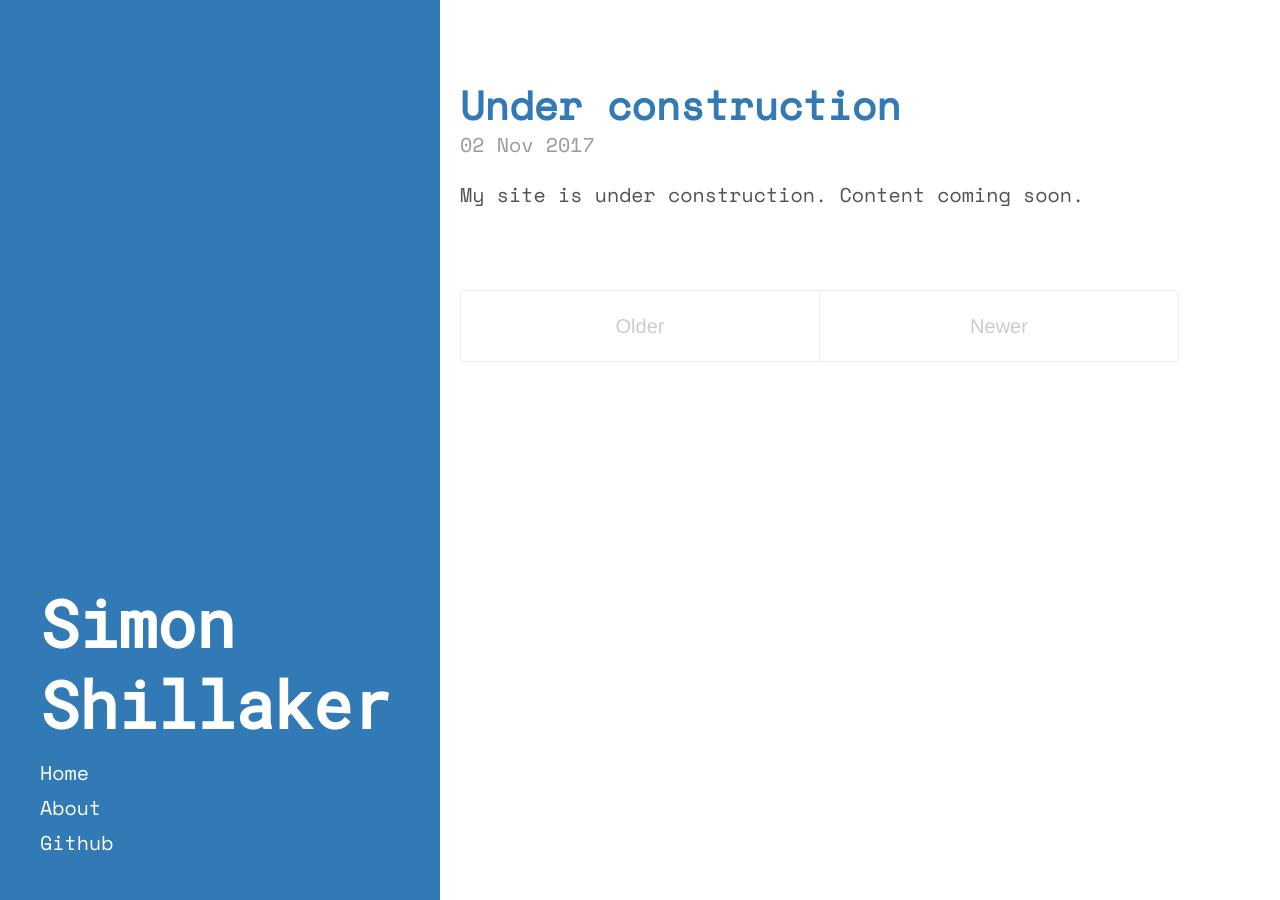
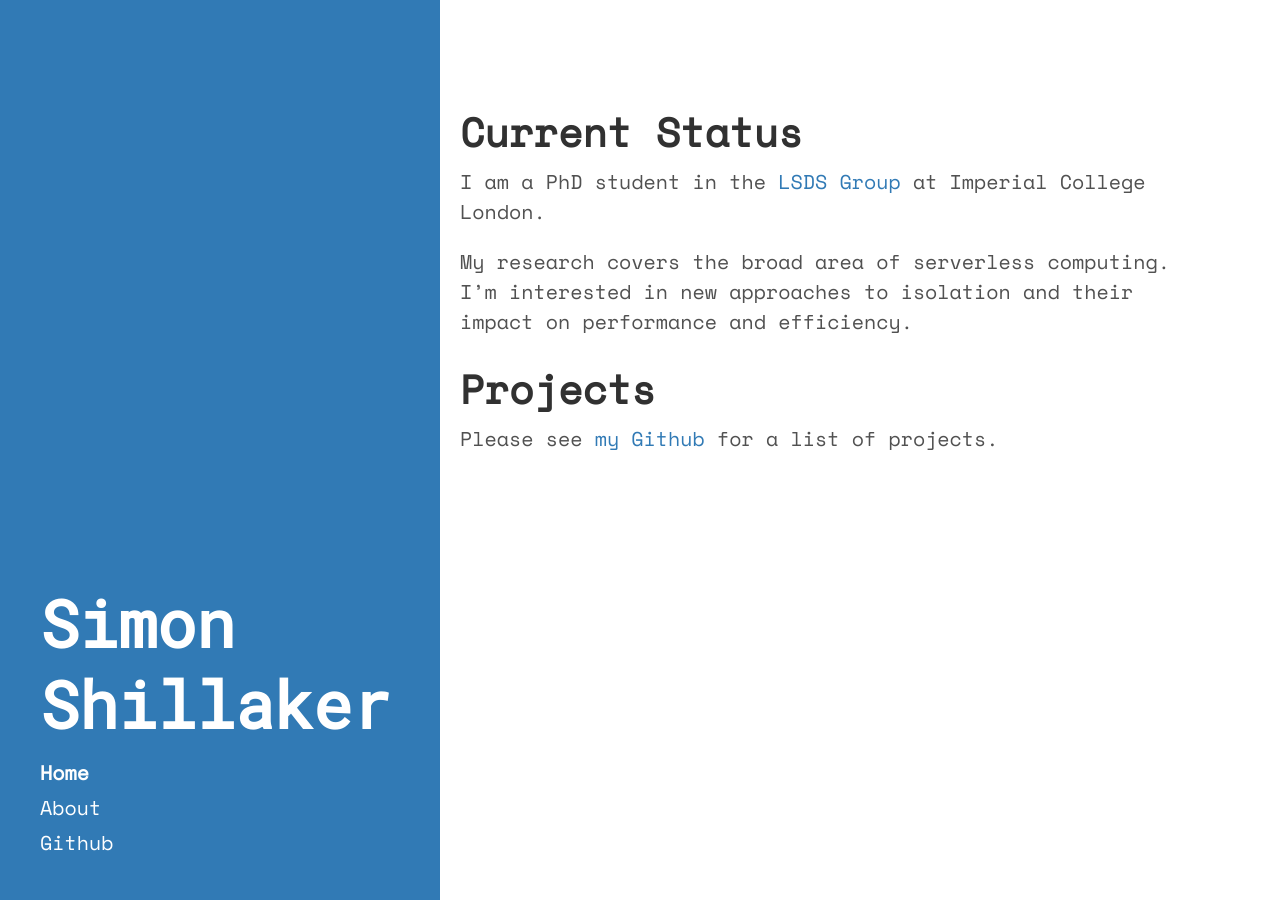
Before and after one commit to Shillaker/shillaker.github.io, a Jekyll site: the page built from index.md, in a window 1280 px wide. Built offline with Jekyll 4.4.1, drawn with Linux system fonts in a browser that asks for light colours; the list of posts is cut into pages by our own code.

Commit message:
Added copy

```diff
--- a/_includes/sidebar.html
+++ b/_includes/sidebar.html
@@ -9,7 +9,7 @@
         </div>
 
         <nav class="sidebar-nav">
-            <a class="sidebar-nav-item{% if page.url == site.baseurl %} active{% endif %}" href="/">Home</a>
+            <a class="sidebar-nav-item{% if page.url == '/' %} active{% endif %}" href="/">Home</a>
 
             {% comment %}
             The code below dynamically generates a sidebar nav of pages with
--- a/index.html
+++ /dev/null
@@ -1,37 +0,0 @@
----
-layout: default
-title: Home
----
-
-<div class="posts">
-    {% for post in paginator.posts %}
-    <div class="post">
-        <h1 class="post-title">
-            <a href="{{ post.url }}">
-                {{ post.title }}
-            </a>
-        </h1>
-
-        <span class="post-date">{{ post.date | date_to_string }}</span>
-
-        {{ post.content }}
-    </div>
-    {% endfor %}
-</div>
-
-<div class="pagination">
-    {% if paginator.next_page %}
-    <a class="pagination-item older" href="{{ site.baseurl }}page{{paginator.next_page}}">Older</a>
-    {% else %}
-    <span class="pagination-item older">Older</span>
-    {% endif %}
-    {% if paginator.previous_page %}
-    {% if paginator.page == 2 %}
-    <a class="pagination-item newer" href="{{ site.baseurl }}">Newer</a>
-    {% else %}
-    <a class="pagination-item newer" href="{{ site.baseurl }}page{{paginator.previous_page}}">Newer</a>
-    {% endif %}
-    {% else %}
-    <span class="pagination-item newer">Newer</span>
-    {% endif %}
-</div>
--- /dev/null
+++ b/index.md
@@ -0,0 +1,14 @@
+---
+layout: default
+title: Home
+---
+
+# Current Status
+
+I am a PhD student in the [LSDS Group](https://lsds.doc.ic.ac.uk/) at Imperial College London.
+
+My research covers the broad area of serverless computing. I'm interested in new approaches to isolation and their impact on performance and efficiency.
+
+# Projects
+
+Please see [my Github](https://github.com/Shillaker) for a list of projects.
```
Also changed, not shown: about.md (+3 -1 lines).
